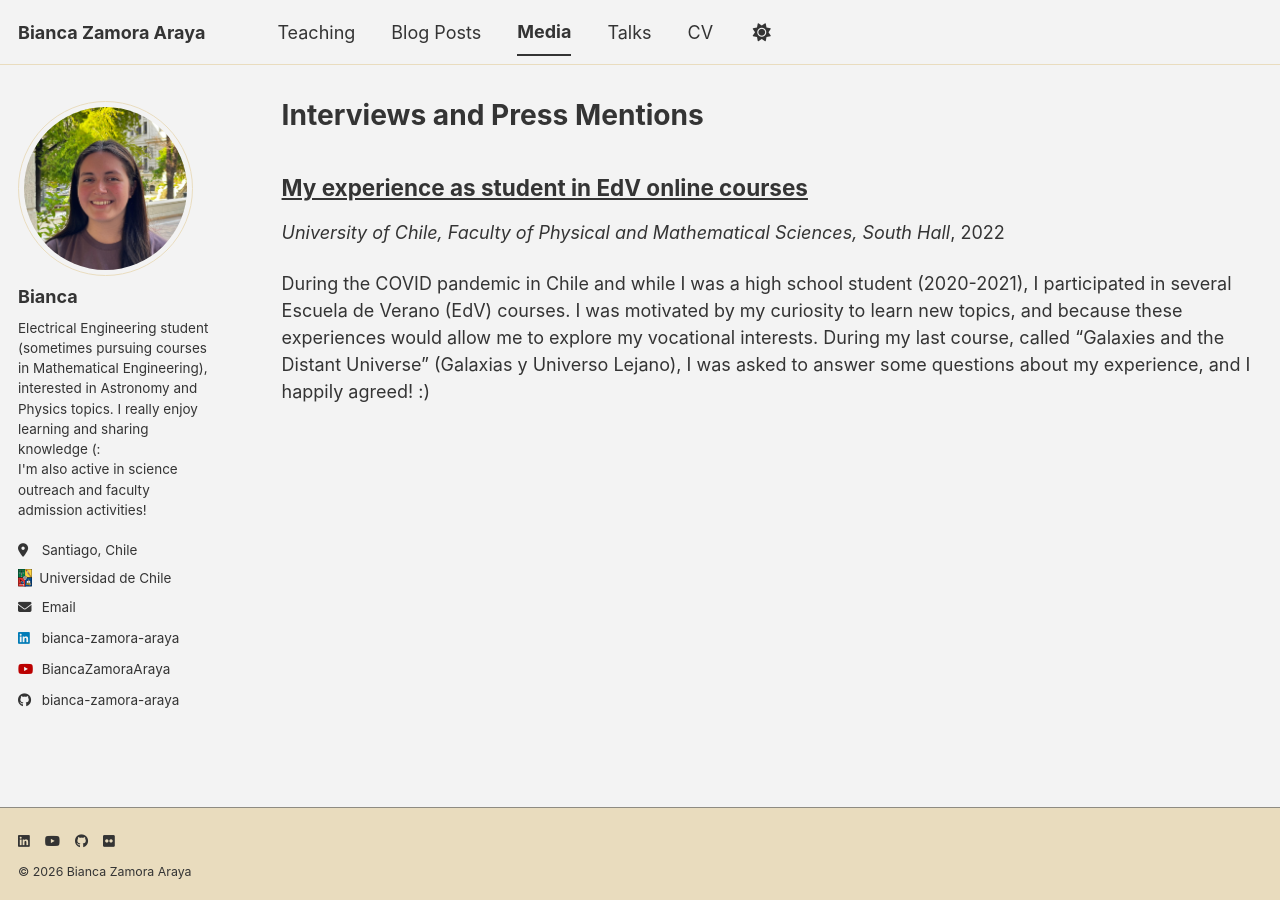
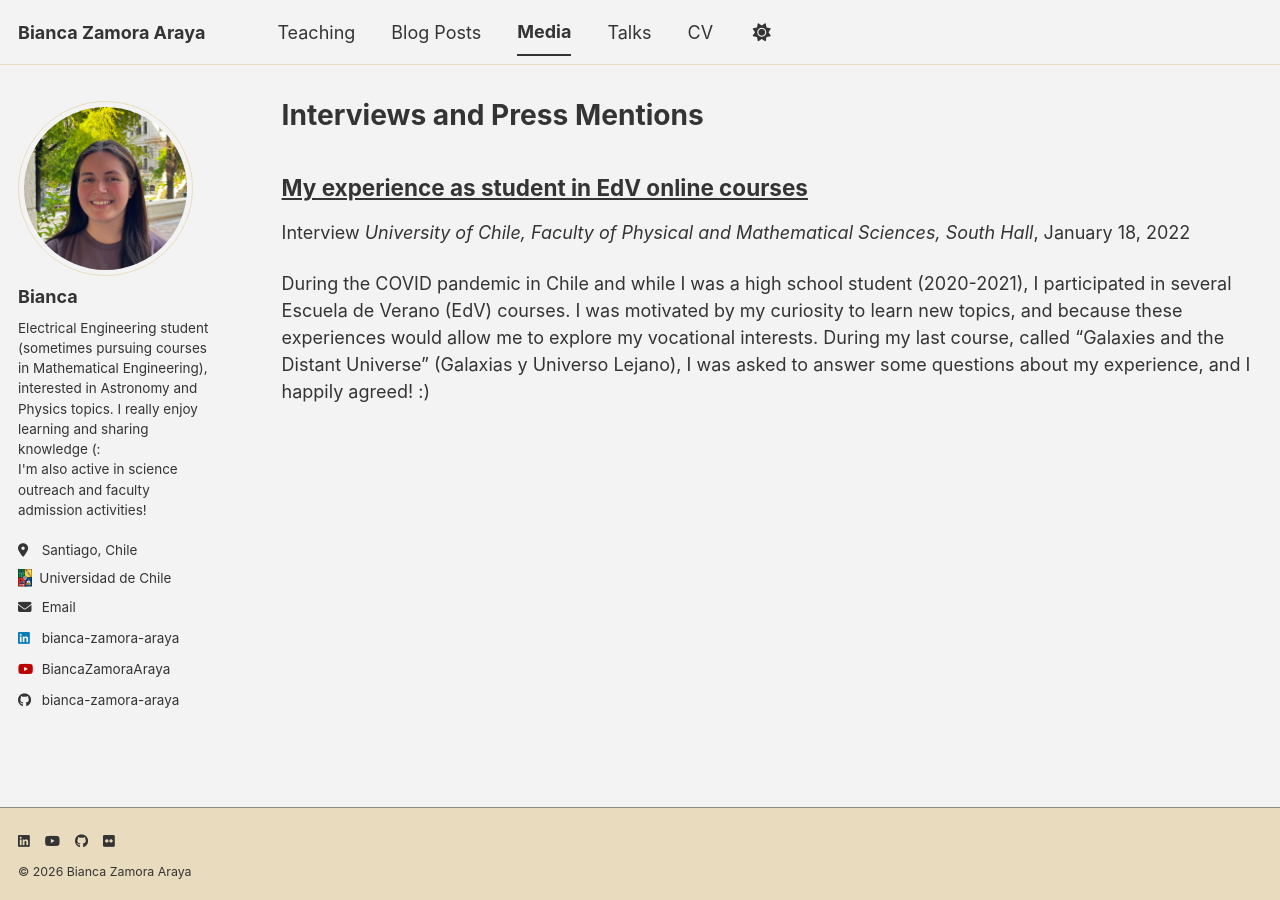
Before and after one commit to Bianca-Zamora-Araya/Bianca-Zamora-Araya.github.io, a Jekyll site: the page built from _pages/media.html, in a window 1280 px wide. Built offline with Jekyll 4.4.1, drawn with Linux system fonts in a browser that asks for light colours; a style sheet for code colours, icons or effects is not loaded.

Commit message:
Update archive-single.html

```diff
--- a/_includes/archive-single.html
+++ b/_includes/archive-single.html
@@ -43,7 +43,7 @@
         {% elsif post.collection == 'publications' %}
           <p>Published in <i>{{ post.venue }}</i>, {{ post.date | default: "1900-01-01" | date: "%Y" }} </p>
         {% elsif post.collection == 'media' %}
-          <p> <i>{{ post.venue }}</i>, {{ post.date | default: "1900-01-01" | date: "%Y" }} </p>
+          <p> {{ post.type }} <i>{{ post.venue }}</i>, {{ post.date | default: "1900-01-01" | date: "%B %d, %Y" }} </p>
         {% elsif post.date %}
          <p class="page__date"><strong><i class="fa fa-fw fa-calendar" aria-hidden="true"></i> {{ site.data.ui-text[site.locale].date_label | default: "Published:" }}</strong> <time datetime="{{ post.date | default: "1900-01-01" | date_to_xmlschema }}">{{ post.date | default: "1900-01-01" | date: "%B %d, %Y" }}</time></p>
         {% endif %}
```
